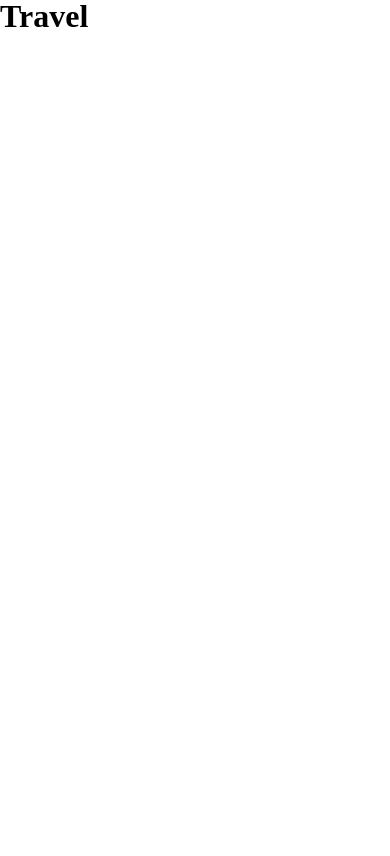
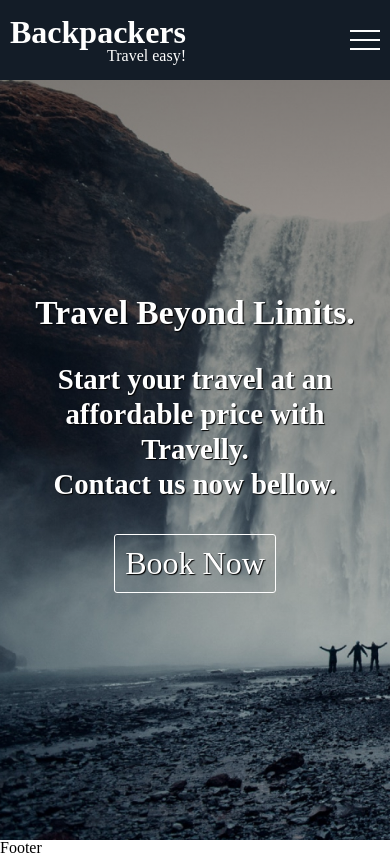
Before and after one commit to HennadiiZ/BackpackersTravelWeb, a plain HTML site: page index.html in a window 390 px wide. Drawn offline with Linux system fonts and the light colour scheme.

Commit message:
nav (adaptive) + Hero section

```diff
--- a/css/style.css
+++ b/css/style.css
@@ -53,9 +53,216 @@
 .wrapper{
     min-height: 100%;
     overflow: hidden;
+    display: flex;
+    flex-direction: column;
 }
 
-  ._container{
-      min-width: 1050px;
+
+.container{
+  max-width: 1200px;
   margin: 0 auto;
+  padding: 0px 10px;
 }
+.main{
+  flex: 1 1 auto;
+}
+
+h1{
+    font-size: 2.6rem;
+}
+
+h2{
+    font-size: 2.1rem;
+}
+h3{
+    font-size: 1.8rem;
+}
+
+h4, h5{
+    font-size: 1.5rem;
+}
+
+li,button,label,input,p{
+    font-size: 2rem;
+}
+
+
+/* nav */
+.main-head {
+    padding: 1rem 0;
+    text-align: end;
+    position: fixed;
+    width: 100%;
+    top: 0;
+    left: 0;
+    z-index: 5;
+}
+.main-head::before{
+    content: '';
+    position: absolute;
+    top: 0;
+    left: 0;
+    width: 100%;
+    height: 100%;
+    background: #131c27;
+    z-index: 2;
+}
+
+.head {}
+
+nav{
+    position: relative;
+    display: flex;
+    justify-content: space-between;
+    min-height: 3rem;
+    align-items: center;
+}
+.logo{
+    position: relative;
+    z-index: 3;
+}
+nav a{
+    color: white;
+}
+.nav-links{
+    display: flex;
+    justify-content: space-between;
+    align-items: center;
+    position: relative;
+    z-index:2 ;
+}
+.nav-links .nav-link{
+    margin-right: 20px;
+}
+.nav-links .nav-link a{
+    color:  white;
+}
+
+.header__burger{
+    display: none;
+}
+
+.content{
+    padding: 5.6rem 0px 0px 0px;
+}
+@media (max-width: 767px){
+    body.lock{
+        overflow: hidden;
+    }
+    nav{
+        height: 2.5rem;
+    }
+    .logo h1{
+       font-size: 2rem;
+    }
+    .header__burger{
+        display: block;
+        position: relative;
+        width: 30px;
+        height: 20px;
+        position: relative;
+        z-index: 3;
+    }
+    .header__burger span{
+        background-color: #fff;
+        position: absolute;
+        left: 0;
+        width: 100%;
+        height: 2px;
+        top: 9px;
+        transition: all 0.3s ease 0s;
+    }
+    .header__burger::before,
+    .header__burger::after{
+        content: '';
+        background-color: #fff;
+        position: absolute;
+        width: 100%;
+        height: 2px;
+        left: 0;
+        transition: all 0.3s ease 0s;
+    }
+    .header__burger::before{
+        top: 0;
+    }
+    .header__burger::after{
+        bottom: 0;
+    }
+    .header__burger.active span{
+        transform: scale(0);
+    }
+    .header__burger.active::before{
+          transform: rotate(45deg);
+          top: 9px;
+    }
+    .header__burger.active::after{
+        transform: rotate(-45deg);
+        bottom: 9px;
+    }
+    .header__menu{
+        position: fixed;
+        top: -100%;
+        left: 0;
+        width: 100%;
+        height: 100%;
+        overflow: auto;
+        transition: all 0.3s ease 0s;
+        background-color: rgb(107, 107, 103);
+        padding: 70px 0px 0px 0px;
+    }
+
+    .header__menu.active{
+        top: 0;
+    }
+
+    .nav-links{
+        display: block;
+    }
+
+    .nav-links li{
+        margin: 25px 0;
+    }
+
+    .nav-link{
+        font-size: 27px;
+    }
+}
+
+
+@media (max-width: 767px){
+    .content{
+        padding: 5rem 0px 0px 0px;
+    }
+}
+/* Hero */
+.hero{
+    min-height: 90vh;
+    /* background: url("../img/landing-page.jpg") no-repeat ; */
+    /* background: linear-gradient(black, transparent) , url("../img/landing-page.jpg") no-repeat ; */
+    background: linear-gradient(rgba(0,0,0,.5), transparent) , url("../img/landing-page.jpg") no-repeat ;
+    background-size: cover;
+    /* background-position: center; */
+    color: white;
+    text-shadow: 1px 1px 1px black;
+    text-align: center;
+    display: flex;
+    align-items: center;
+    line-height: 35px;
+}
+
+.hero h3{
+    margin-top: 2rem;
+}
+
+.hero button{
+    margin: 2rem;
+    padding: 10px;
+    border: 1px solid white;
+    border-radius: 3px;
+    background: transparent;
+    color: white;
+    text-shadow: 1px 1px 1px black;
+}
+.hero button:hover{
+    background: rgb(166, 176, 177);
+}
--- a/index.html
+++ b/index.html
@@ -11,6 +11,67 @@
     <title>Backpackers.</title>
 </head>
 <body>
-    <h1>Travel</h1>
+   <div class="wrapper">
+       <!-- header -->
+       <header class="main-head head">
+            <div class="container">
+                <nav>
+                    <a href="#" class="logo">
+                        <h1>Backpackers</h1>
+                        <span>Travel easy!</span>
+                    </a>
+
+                    <div class="header__burger">
+                        <span></span>
+                    </div>
+
+                    <div class="header__menu">
+                        <ul class="nav-links">
+                            <li class="nav-link">
+                                <a href="#locations">Locations</a>
+                            </li>
+                            <li class="nav-link">
+                                <a href="#benefits">Benefits</a>
+                            </li>
+                            <li class="nav-link">
+                                <a href="#contact">Contact</a>
+                            </li>
+                        </ul>
+                    </div>
+                </nav>
+            </div>
+       </header>
+
+
+       <!-- whole body -->
+       <main class="main main-content content">
+           <!-- Hero -->
+           <section class="hero">
+               <div class="container">
+                   <h2>Travel Beyond Limits.</h2>
+                   <h3>
+                       Start your travel at an affordable price with Travelly. <br/> Contact us now bellow.
+                   </h3>
+                   <button>Book Now</button>
+               </div>
+           </section>
+       </main>
+
+
+
+
+       <!-- footer -->
+       <footer class="footer main-footer">Footer</footer>
+   </div>
+
+   <script>
+        const header__burger = document.querySelector('.header__burger');
+        const header__menu = document.querySelector('.header__menu');
+        header__burger.addEventListener('click', function(event){
+            header__burger.classList.toggle('active');
+            header__menu.classList.toggle('active');
+            document.body.classList.toggle('lock');
+        })
+   </script>
 </body>
 </html>
```
Also changed, not shown: 1 other file. Lines whose indentation alone changed are shown as unchanged.
